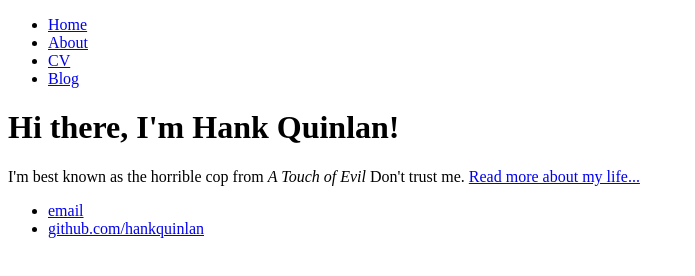
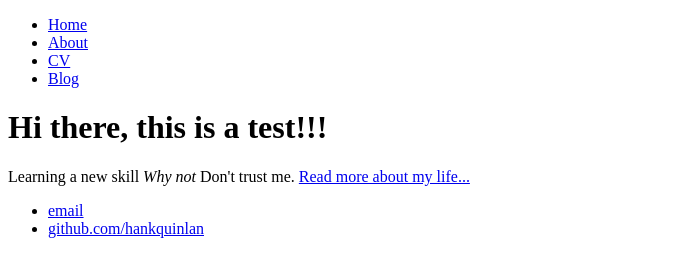
Before and after one commit to Naturesfoodforest/runthrough, a plain HTML site: page docs/index.html in a window 1280 px wide. Shown: the whole page, without its empty margins (0-695 px from the left). Drawn offline with Linux system fonts and the light colour scheme.

Commit message:
Update index.html

```diff
--- a/docs/index.html
+++ b/docs/index.html
@@ -14,8 +14,8 @@
 		</nav>
 		<div class="container">
 		<div class="blurb">
-		<h1>Hi there, I'm Hank Quinlan!</h1>
-		<p>I'm best known as the horrible cop from <em>A Touch of Evil</em> Don't trust me. <a href="/about">Read more about my life...</a></p>
+		<h1>Hi there, this is a test!!!</h1>
+		<p>Learning a new skill <em>Why not </em> Don't trust me. <a href="/about">Read more about my life...</a></p>
 		</div><!-- /.blurb -->
 		</div><!-- /.container -->
 		<footer>
```
